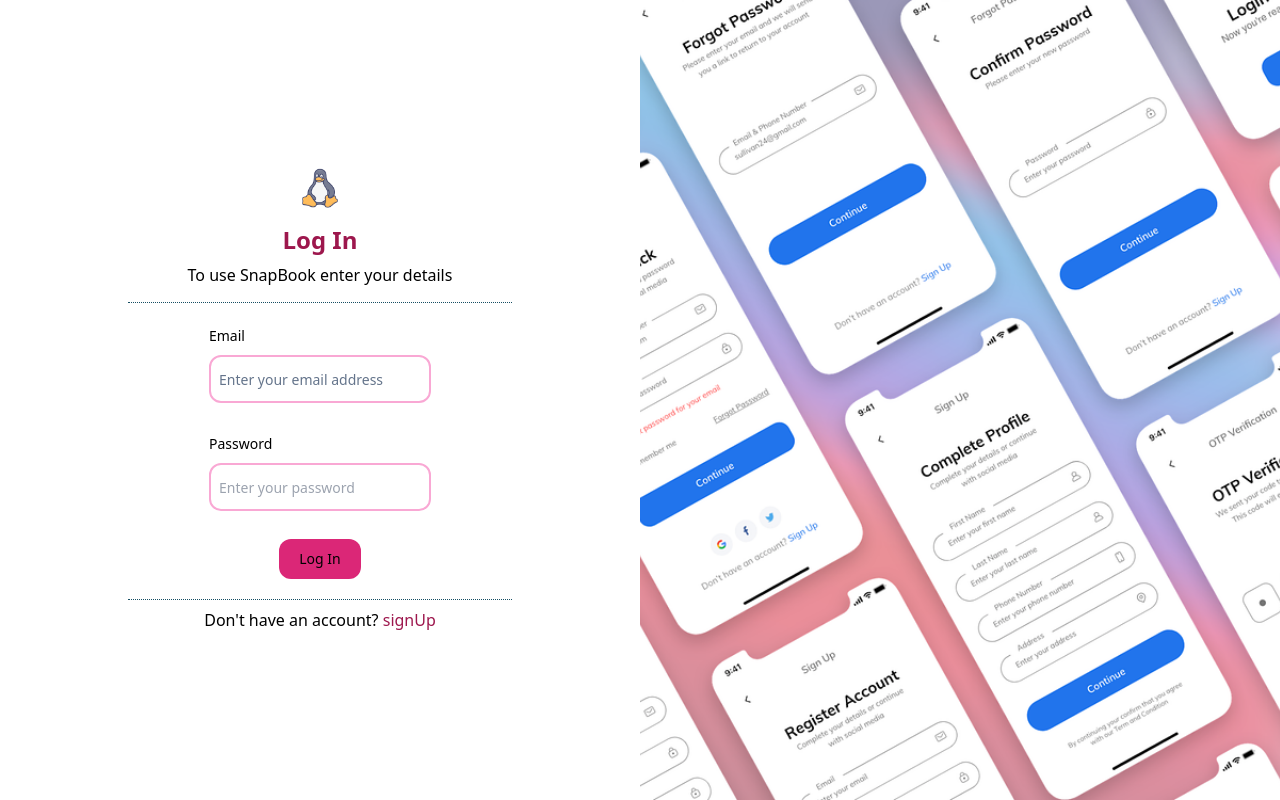
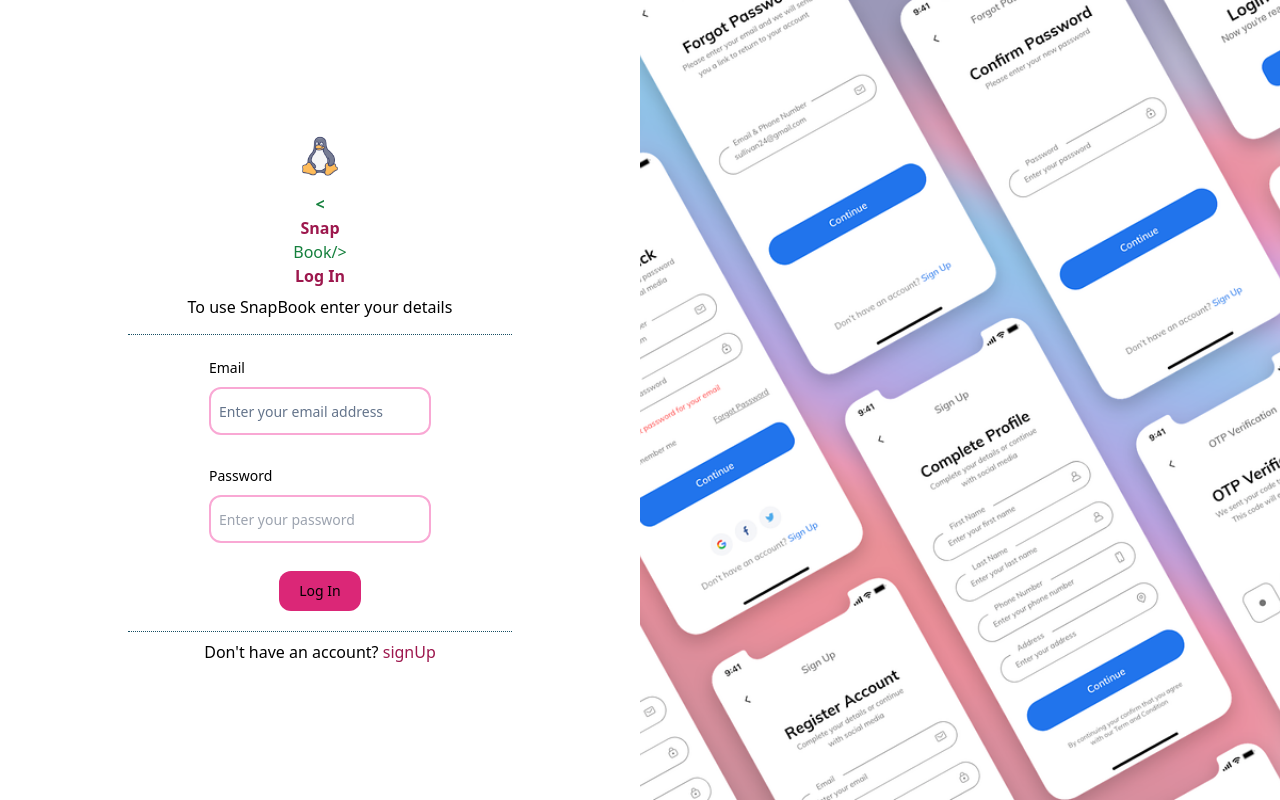
Before and after one commit to Chittaranjans/SnapBook, a React (Vite) app: page /signin in a window 1280 px wide. Built offline with nearby package versions, Linux system fonts and the light colour scheme; no server answers.

Commit message:
adding headers

```diff
--- a/src/_auth/forms/SigninForm.tsx
+++ b/src/_auth/forms/SigninForm.tsx
@@ -43,7 +43,8 @@ const SigninForm = () => {
         src="/public/assets/5882207_linux_logo_operating_system_icon.png"
         alt="logo"
       />
-      <h1 className="text-2xl font-bold text-center text-pink-800">Sign up</h1>
+      <h1 className="text-2xl font-bold text-center text-pink-800">Snapbook</h1>
+      <h3 className="text-1xl font-bold text-center text-pink-800">Sign up</h3>
       <p className="text-light-3 small-medium md:base-regular mt-2">
         To use SnapBook enter your details
       </p>
--- a/src/_auth/forms/SignupForm.tsx
+++ b/src/_auth/forms/SignupForm.tsx
@@ -43,11 +43,17 @@ const SignupForm = () => {
         src="/public/assets/5882207_linux_logo_operating_system_icon.png"
         alt="logo"
       />
-      <h1 className="text-2xl font-bold text-center text-pink-800">Log In</h1>
+
+      <span className="text-green-700 text-1xl font-bold text-center ">
+        &lt;
+      </span>
+      <span className="text-1xl font-bold text-center text-pink-800">Snap</span>
+      <span className="text-green-700">Book/&gt;</span>
+
+      <h3 className="text-1xl font-bold text-center text-pink-800">Log In</h3>
       <p className="text-light-3 small-medium md:base-regular mt-2">
         To use SnapBook enter your details
       </p>
-
       <form
         onSubmit={form.handleSubmit(onSubmit)}
         className="flex flex-col items-center justify-center gap-5 w-3/5 mt-4 border-t border-b border-light-3 pt-5 pb-5 border-dotted border-cyan-900"
```
